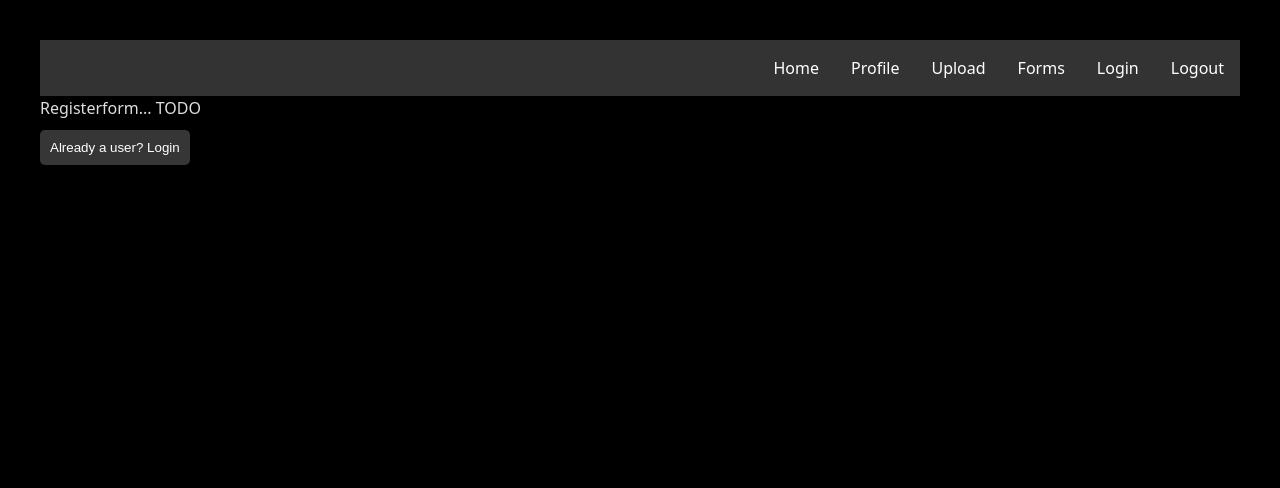
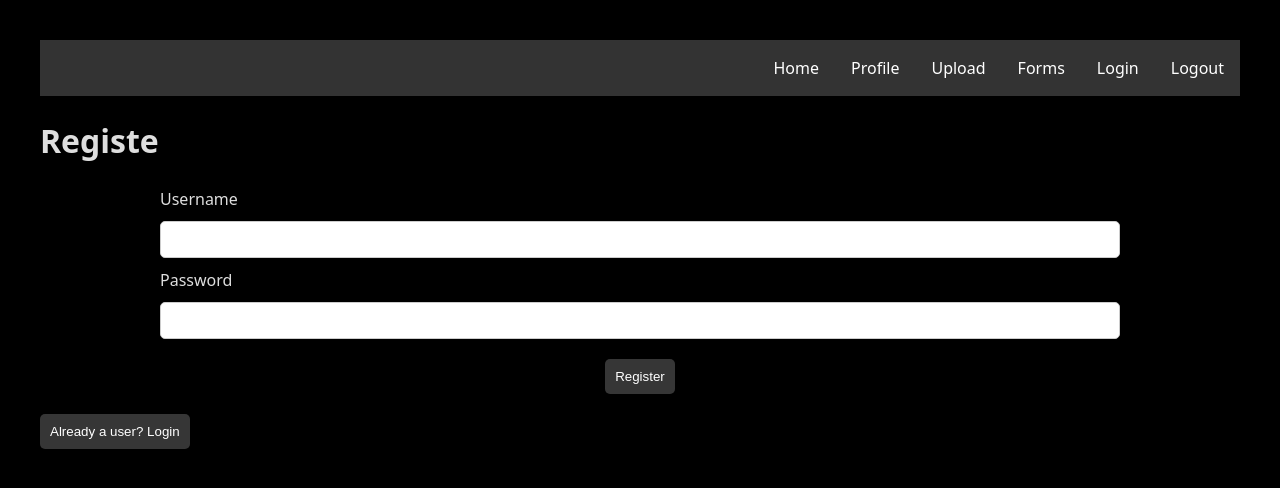
Before and after one commit to TopiAhola/js_week4_react, a React (Vite) app: page /login in a window 1280 px wide. Both pictures are taken after a click on the button "Not a user? Register". Shown: the top 488 px of the page. Built offline with nearby package versions, Linux system fonts and the light colour scheme.

Commit message:
RegisterForm.jsx työn alla
-Topi nuc

```diff
--- a/src/components/RegisterForm.jsx
+++ b/src/components/RegisterForm.jsx
@@ -1,10 +1,61 @@
 import React from "react";
+import useForm from '../hooks/formHooks.js'
+import { useAuthentication } from "../hooks/apiHooks.js";
 
 const RegisterForm = () => {
+
+
+  const {postLogin} = useAuthentication();  //TODO:: postUser ?
+
+  const initValues = {
+    username: '',
+    password: '',
+  };
+
+  //callback funktio useFormille
+  const doRegister = async (inputData) => {
+    console.log(inputData);
+    const loginResult = await postLogin(inputData);
+
+    console.log(loginResult);
+    const token = loginResult.token;   //TODO: automaattinen kirjautuminen?
+
+    localStorage.setItem("token", token);
+
+    //älä kirjaa käyttäjätietoja tuotannossa!
+  }
+
+  //
+  const {inputs, handleInputChange, handleSubmit} = useForm(doRegister, initValues);
+
   return (
     <div>
-      Registerform... TODO
+      <h1>Registe</h1>
+      <form onSubmit={ handleSubmit }>
+        <div>
+          <label htmlFor="register_user">Username</label>
+          <input
+            name="username"
+            type="text"
+            id="register_user"
+            onChange={ handleInputChange }
+            autoComplete="username"
+          />
+        </div>
+        <div>
+          <label htmlFor="register_password">Password</label>
+          <input
+            name="password"
+            type="password"
+            id="register_password"
+            onChange={ handleInputChange }
+            autoComplete="current-password"
+          />
+        </div>
+        <button type="submit" >Register</button>
+      </form>
     </div>
+
   );
 };
 
--- a/src/hooks/apiHooks.js
+++ b/src/hooks/apiHooks.js
@@ -6,7 +6,6 @@ import { fetchData } from "../utils/fetchData.js";
 const useMedia = () => {
 
   const [mediaArray, setMediaArray] = useState([]);
-
 
   useEffect(() => {
     try {
```
Also changed, not shown: 1 other file (tests, documents, lock files or other folders).
